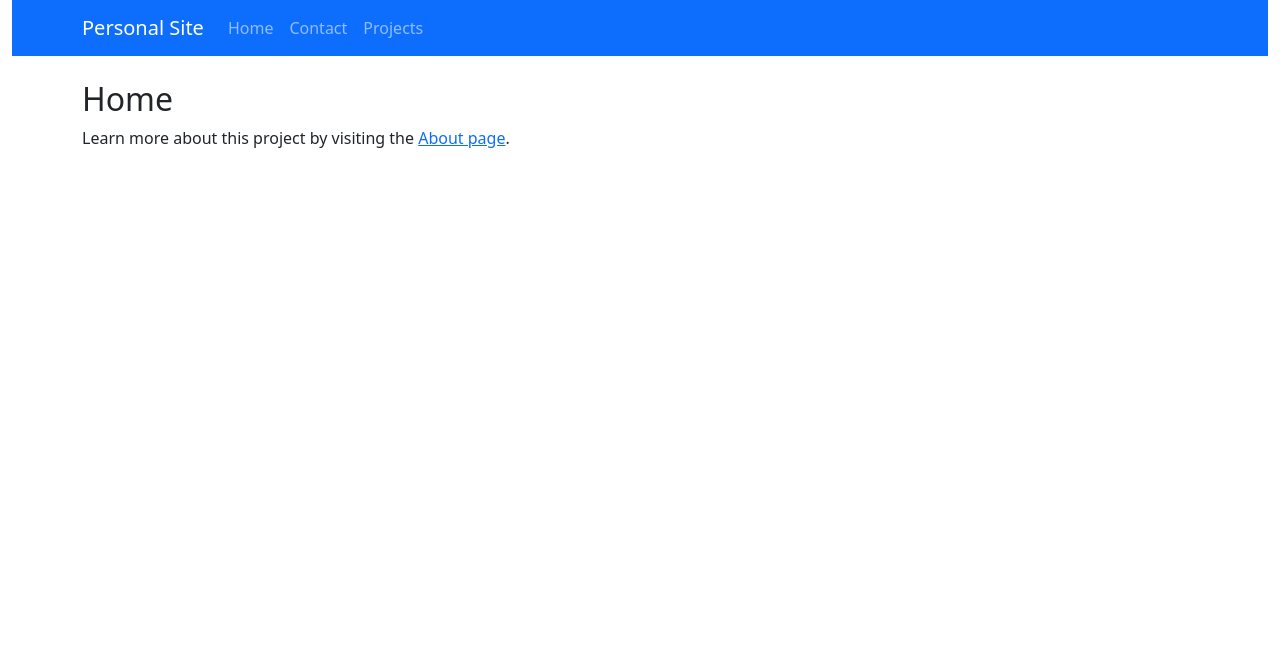
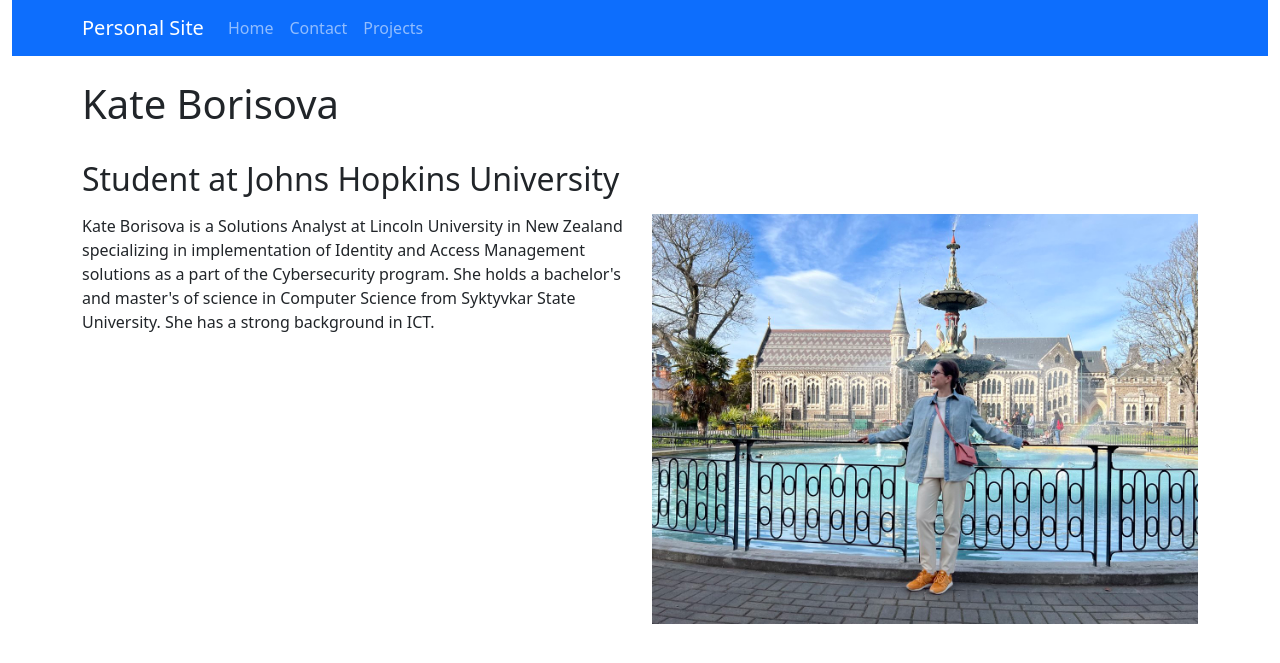
Before and after one commit to Kate55555/jhu_software_concepts, a Flask app: page / in a window 1280 px wide. Shown: the top 663 px of the page. Run offline with Flask 3, Linux system fonts and the light colour scheme.

Commit message:
Update a home page design

```diff
--- a/module_1/app/templates/pages/home.html
+++ b/module_1/app/templates/pages/home.html
@@ -1,11 +1,30 @@
 {% extends 'base.html' %}
 
 {% block header %}
-  <h2>{% block title %}Home{% endblock title %}</h2>
+  <h1>{% block title %}Kate Borisova{% endblock title %}</h1>
 {% endblock header %}
 
 {% block content %}
-  <p>
-    Learn more about this project by visiting the <a href="{{ url_for('pages.home') }}">About page</a>.
-  </p>
+<div class="container py-4 px-0">
+<div class="row">
+  <div class="col">
+    <h2>Student at Johns Hopkins University</h2>
+    <p></p>
+  </div>
+</div>
+  <div class="row">
+    <div class="col-md-6">
+      <p>
+      Kate Borisova is a Solutions Analyst at Lincoln University in New Zealand
+      specializing in implementation of Identity and Access Management solutions
+      as a part of the Cybersecurity program. She holds a bachelor's and master's
+      of science in Computer Science from Syktyvkar State University. She has a
+      strong background in ICT.
+      </p>
+    </div>
+    <div class="col-md-6">
+      <img src="{{ url_for('static', filename='5219813547880605353.jpg') }}" class="img-fluid" alt="KPhoto"/>
+    </div>
+  </div>
+</div>
 {% endblock content %}
```
